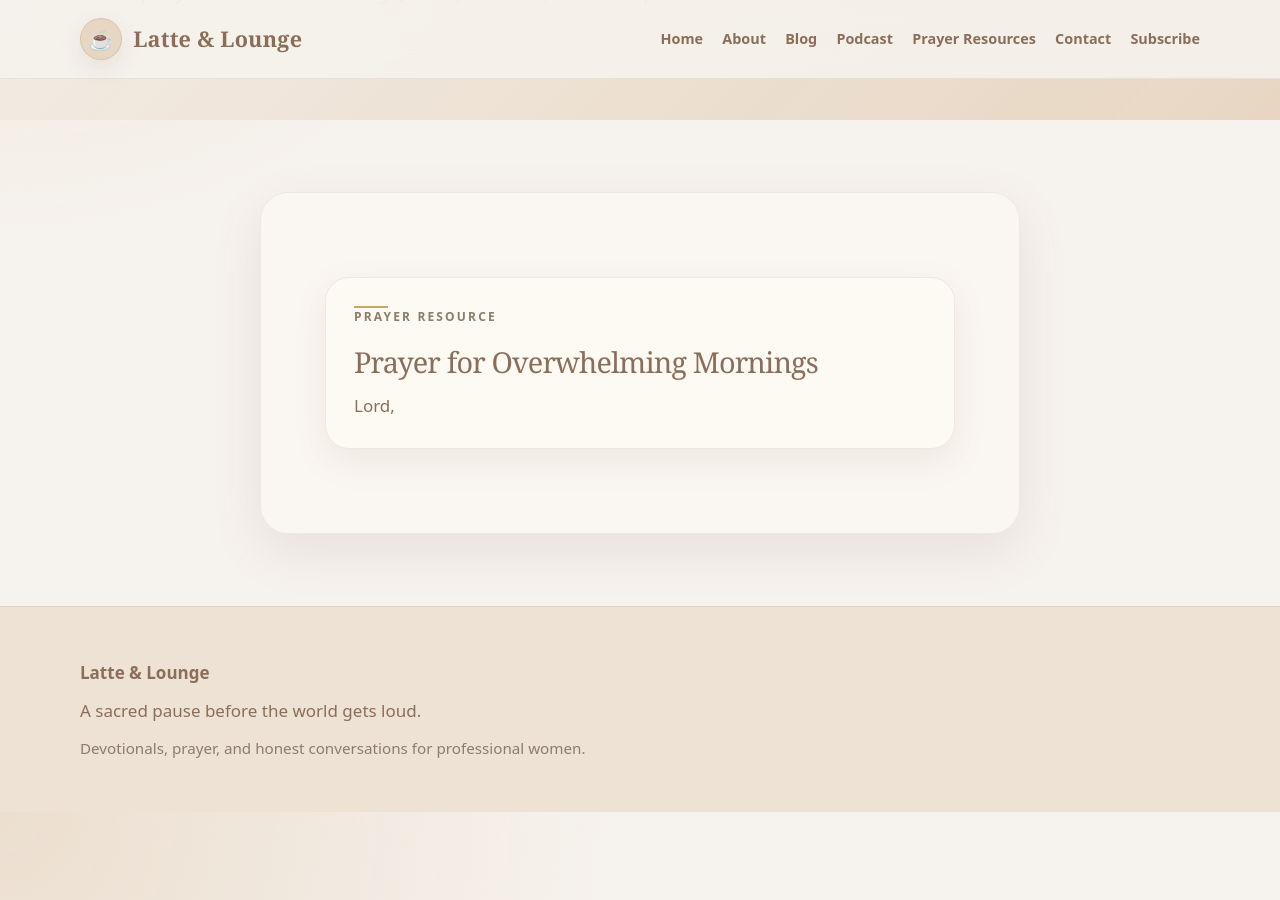
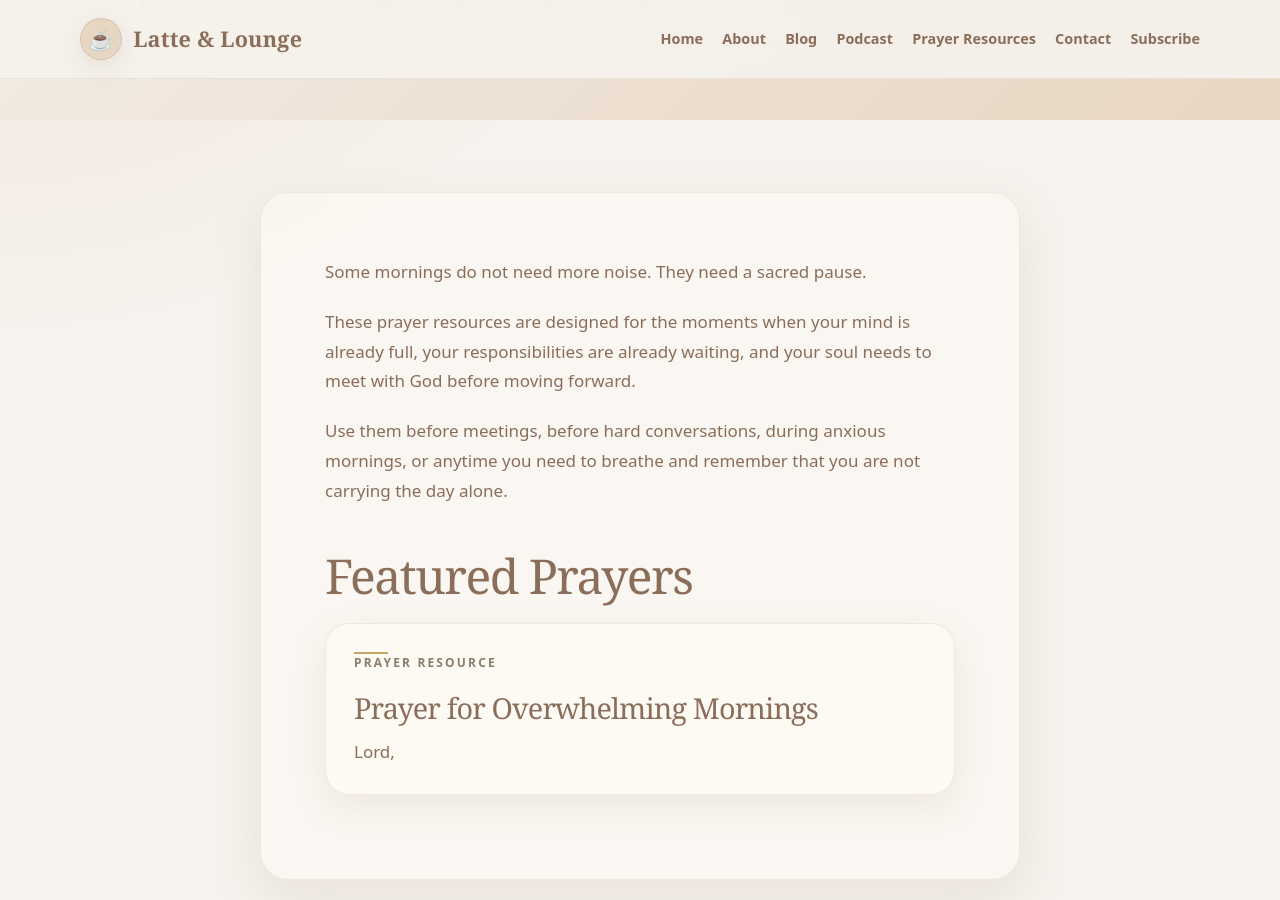
Before and after one commit to jeffthomasiii/latte-lounge-poc, a Jekyll site: the page built from docs/prayer-resources.md, in a window 1280 px wide and 900 px high, scrolled down 371 px. Built offline with Jekyll 4.4.1, drawn with Linux system fonts in a browser that asks for light colours.

Commit message:
Polish Prayer Resources page copy

```diff
--- a/docs/prayer-resources.md
+++ b/docs/prayer-resources.md
@@ -5,10 +5,18 @@ eyebrow: "Pray"
 subtitle: "Short prayers for real mornings, real pressure, and real peace."
 ---
 
+Some mornings do not need more noise. They need a sacred pause.
+
+These prayer resources are designed for the moments when your mind is already full, your responsibilities are already waiting, and your soul needs to meet with God before moving forward.
+
+Use them before meetings, before hard conversations, during anxious mornings, or anytime you need to breathe and remember that you are not carrying the day alone.
+
+## Featured Prayers
+
 {% for prayer in site.prayers %}
 <article class="listing-card">
   <p class="eyebrow">Prayer Resource</p>
   <h2><a href="{{ prayer.url | relative_url }}">{{ prayer.title }}</a></h2>
-  <p>{{ prayer.excerpt | strip_html | truncate: 160 }}</p>
+  <p>{{ prayer.excerpt | strip_html | truncate: 180 }}</p>
 </article>
 {% endfor %}
```
